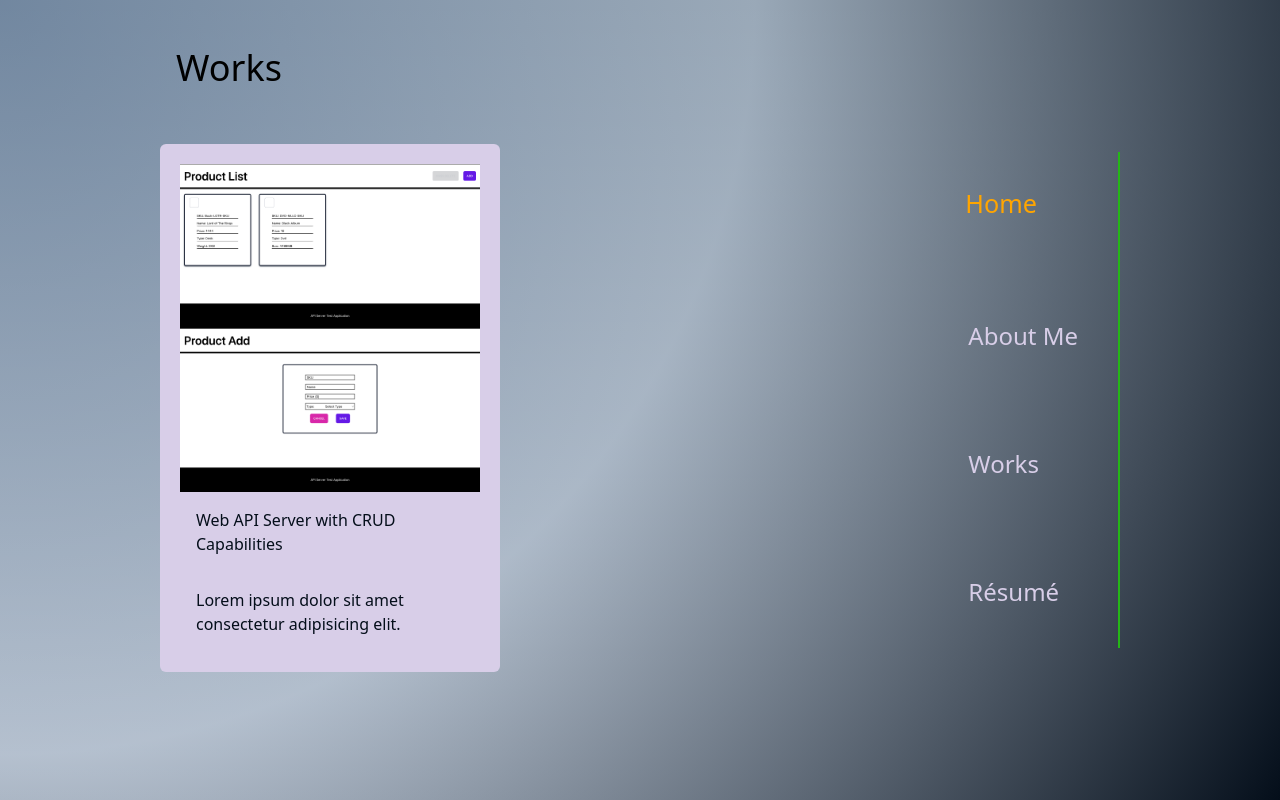
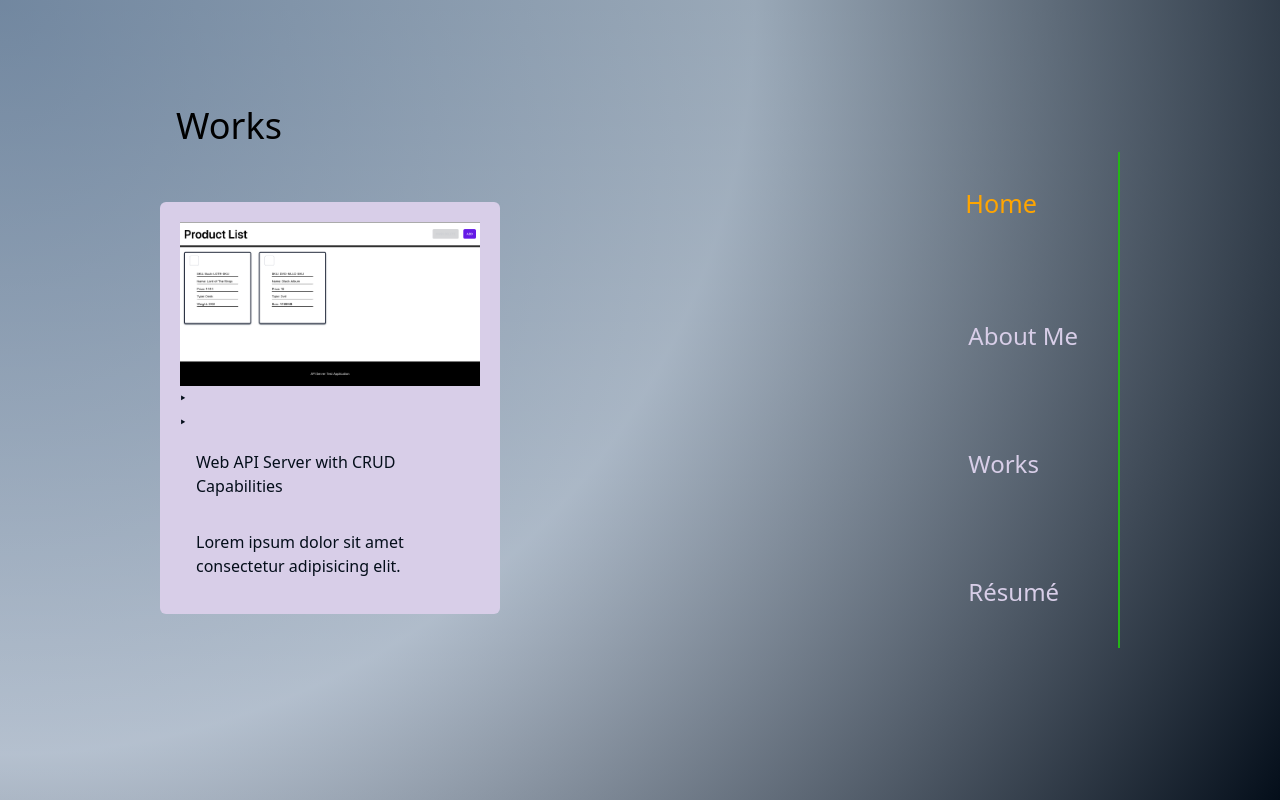
Before and after one commit to KBerkeYilmaz/personal-page, a Next.js app: page /works in a window 1280 px wide. Built offline with nearby package versions, Linux system fonts and the light colour scheme.

Commit message:
UPDATE: Added new UI component "Button". Added new utility component "Carrousel", based on the framer.motion component. Will update it based on requirements.

```diff
--- a/src/app/page.tsx
+++ b/src/app/page.tsx
@@ -1,11 +1,8 @@
-"use client";
-
 import React, { useState, useEffect } from "react";
 import { motion } from "framer-motion";
 import "@root/globals.css";
 import { NextPage } from "next";
-
-
+import Button from "@/components/UI/Button";
 
 const Home: NextPage = () => {
   return (
@@ -129,16 +126,7 @@ const Home: NextPage = () => {
           transition={{ duration: 0.8, delay: 2.9 }}
         ></h2> */}
       </div>
-      <div className="flex items-center justify-center w-full my-10">
-        <button
-          className="text-text text-2xl w-44 h-20 bg-primary rounded-full p-4 hover:shadow-3xl hover:shadow-primary hover:-translate-y-1 hover:scale-105 transition duration-300 ease-in-out"
-          onClick={() =>
-            (window.location.href = "mailto:kberkeyilmaz@gmail.com")
-          }
-        >
-          Contact
-        </button>
-      </div>
+      <Button />
     </div>
   );
 };
--- a/src/app/works/page.tsx
+++ b/src/app/works/page.tsx
@@ -3,8 +3,9 @@
 import { useState } from "react";
 import { NextPage } from "next";
 import Card from "@/components/UI/Card";
-import Image from "next/image";
 import ScrollBar from "@/components/UI/ScrollBar";
+import Carrousel from "@/components/Utils/Carrousel";
+
 
 const Works: NextPage = () => {
   const [activeElement, setActiveElement] = useState(null);
@@ -28,23 +29,15 @@ const Works: NextPage = () => {
         <div className="flex w-full p-4">
           <h1 className="text-4xl">Works</h1>
         </div>
-        <div className="w-full grid grid-cols-2 gap-10 mb-24">
+        <div className="w-full grid grid-cols-2 gap-10 mb-24 max-h-fit">
           {workItems.map((item, index) => (
             <Card
               // id={item.id}
               key={index}
             >
-              {item.images.map((image, index) => (
-                <Image
-                  key={index}
-                  src={image}
-                  width={1000}
-                  height={100}
-                  alt={`Image for ${item.title}`}
-                />
-              ))}
+              <Carrousel />
               <h2 className="p-4">{item.title}</h2>
-              <p className="p-4">{item.description}</p>
+              {<p className="p-4">{item.description}</p>}
             </Card>
           ))}
         </div>
--- /dev/null
+++ b/src/components/UI/Button.tsx
@@ -0,0 +1,16 @@
+"use client";
+
+const Button = (className) => {
+  return (
+    <div className="flex items-center justify-center w-full my-10">
+      <button
+        className="text-text text-2xl w-44 h-20 bg-primary rounded-full p-4 hover:shadow-3xl hover:shadow-primary hover:-translate-y-1 hover:scale-105 transition duration-300 ease-in-out"
+        onClick={() => (window.location.href = "mailto:kberkeyilmaz@gmail.com")}
+      >
+        Contact
+      </button>
+    </div>
+  );
+};
+
+export default Button;
--- a/src/components/Utils/Carrousel.tsx
+++ b/src/components/Utils/Carrousel.tsx
@@ -4,8 +4,6 @@ import { motion, AnimatePresence } from "framer-motion";
 import { wrap } from "popmotion";
 
 interface CarouselProps {
-  items: Array<any>;
-  onItemSelect?: (itemId: number) => void;
   className?: string;
 }
 
@@ -43,7 +41,7 @@ const swipePower = (offset: number, velocity: number) => {
   return Math.abs(offset) * velocity;
 };
 
-export const Example: React.FC<CarouselProps> = (props) => {
+const Carrousel: React.FC<CarouselProps> = (props) => {
   const [[page, direction], setPage] = useState([0, 0]);
 
   // We only have 3 images, but we paginate them absolutely (ie 1, 2, 3, 4, 5...) and
@@ -103,3 +101,5 @@ export const Example: React.FC<CarouselProps> = (props) => {
     </>
   );
 };
+
+export default Carrousel;
--- a/tsconfig.json
+++ b/tsconfig.json
@@ -19,7 +19,6 @@
       }
     ],
     "paths": {
-      "baseUrl": ".",
       "@/*": ["./src/*"],
       "@root/*": ["./src/app/*"]
     }
```
